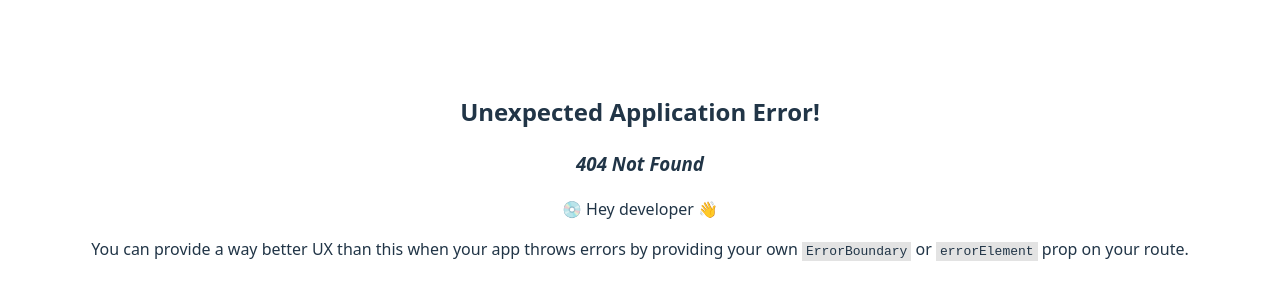
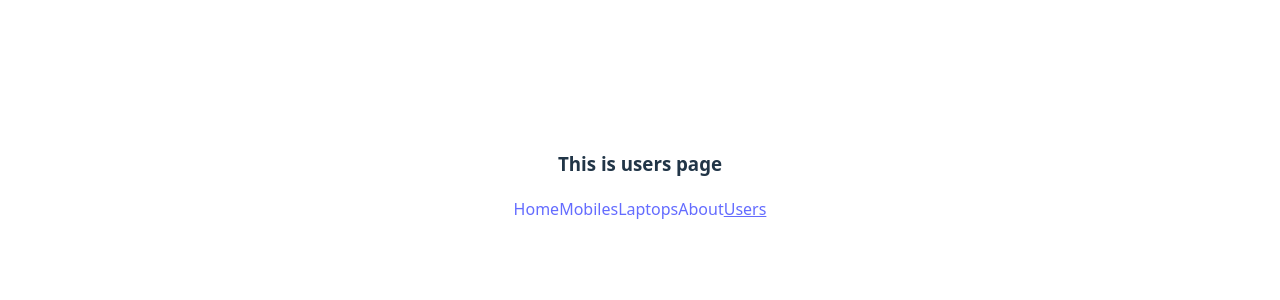
Before and after one commit to itsprodip/basics-of-react-router, a React (Vite) app: page /users in a window 1280 px wide. Before the commit this address had no page. Shown: the part 224-524 px from the top of the page. Built offline with nearby package versions, Linux system fonts and the light colour scheme.

Commit message:
much updated

```diff
--- a/src/components/Navbar/Navbar.jsx
+++ b/src/components/Navbar/Navbar.jsx
@@ -9,6 +9,7 @@ const Navbar = () => {
           <NavLink to="/mobiles">Mobiles</NavLink>
           <NavLink to="/laptops">Laptops</NavLink>
           <NavLink to="/about">About</NavLink>
+          <NavLink to="/users">Users</NavLink>
         </nav>
       </div>
     );
--- a/src/components/Root/Root.jsx
+++ b/src/components/Root/Root.jsx
@@ -1,14 +1,15 @@
 import React from 'react';
 import Navbar from '../Navbar/Navbar';
-import { Link, Outlet } from 'react-router';
+import { Link, Outlet, useLocation } from 'react-router';
 
 const Root = () => {
+    const loca = useLocation();
+    console.log(loca);
     return (
-        <div>
-
-            <Navbar></Navbar>
-            <Outlet></Outlet>
-        </div>
+      <div>
+        <Outlet/>
+        <Navbar></Navbar>
+      </div>
     );
 };
 
--- /dev/null
+++ b/src/components/Users/UserData.jsx
@@ -0,0 +1,14 @@
+import React from "react";
+import { useLocation, useParams } from "react-router";
+
+const UserData = () => {
+  const { id,name } = useParams();
+  const loca = useLocation();
+  console.log(loca);
+  return <div>{id}
+  {name}
+  </div>;
+
+};
+
+export default UserData;
--- /dev/null
+++ b/src/components/Users/Users.jsx
@@ -0,0 +1,11 @@
+import React from 'react';
+
+const Users = () => {
+    return (
+        <div>
+            <h3>This is users page</h3>
+        </div>
+    );
+};
+
+export default Users;
--- a/src/main.jsx
+++ b/src/main.jsx
@@ -1,32 +1,40 @@
-import { StrictMode } from 'react'
-import { createRoot } from 'react-dom/client'
-import './index.css'
-import App from './App.jsx'
+import { StrictMode } from "react";
+import { createRoot } from "react-dom/client";
+import "./index.css";
+import App from "./App.jsx";
 import { createBrowserRouter } from "react-router";
 import { RouterProvider } from "react-router/dom";
-import Root from './components/Root/Root.jsx';
-import Mobiles from './components/Mobiles/Mobiles.jsx';
-import Home from './components/Home/Home.jsx';
-import About from './components/About/About.jsx';
-import Laptops from './components/Laptops/Laptops.jsx';
+import Root from "./components/Root/Root.jsx";
+import Mobiles from "./components/Mobiles/Mobiles.jsx";
+import Home from "./components/Home/Home.jsx";
+import About from "./components/About/About.jsx";
+import Laptops from "./components/Laptops/Laptops.jsx";
+import Users from "./components/Users/Users.jsx";
+import UserData from "./components/Users/UserData.jsx";
 
 const router = createBrowserRouter([
   {
-  path:"/",
-  Component:Root,
-  children:[
-    {index: true, Component:Home},
-    {path:'mobiles',Component:Mobiles},
-    {path:'laptops',Component:Laptops},
-    {path:'about', Component:About}
-
-  ]
+    path: "/",
+    Component: Root,
+    children: [
+      { index: true, Component: Home },
+      { path: "mobiles", Component: Mobiles },
+      { path: "laptops", Component: Laptops },
+      { path: "about", Component: About },
+      {
+        path: "users",
+        Component: Users,
+      },
+      {
+        path: "users/:id?/:name?",
+        Component: UserData,
+      },
+    ],
   },
-
 ]);
 
-createRoot(document.getElementById('root')).render(
+createRoot(document.getElementById("root")).render(
   <StrictMode>
-  <RouterProvider router={router}></RouterProvider>
-  </StrictMode>,
-)
+    <RouterProvider router={router}></RouterProvider>
+  </StrictMode>
+);
```
